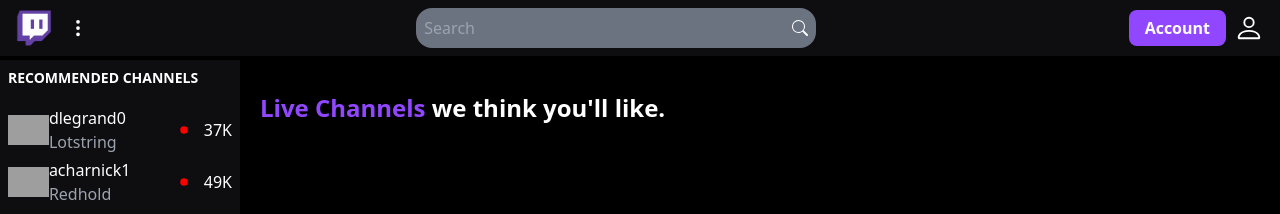
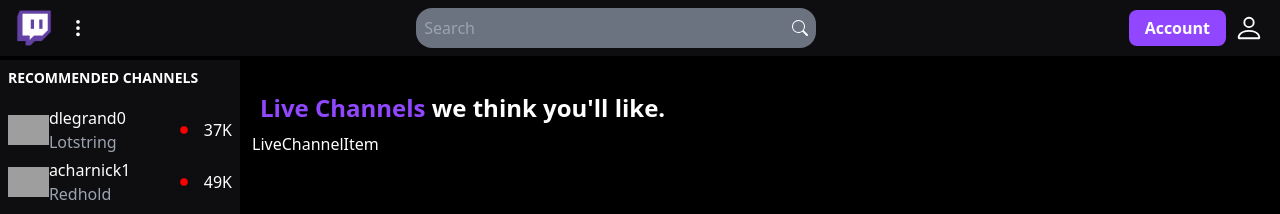
Before and after one commit to jcarroll1976/TwitchClone, a Next.js app: page / in a window 1280 px wide. Shown: the top 214 px of the page. Built offline with nearby package versions, Linux system fonts and the light colour scheme; no server answers; grey boxes are pictures that could not be loaded.

Commit message:
Started working on Main component

```diff
--- /dev/null
+++ b/components/LiveChannelItem.tsx
@@ -0,0 +1,7 @@
+import React from 'react'
+
+export default function LiveChannelItem() {
+  return (
+    <div>LiveChannelItem</div>
+  )
+}
--- a/components/LiveChannels.tsx
+++ b/components/LiveChannels.tsx
@@ -1,10 +1,25 @@
 import React from 'react'
+import LiveChannelItem from './LiveChannelItem'
+import Live1 from '../public/assets/live/live1.jpeg';
+import Live2 from '../public/assets/live/live2.jpeg';
+import Live3 from '../public/assets/live/live3.jpeg';
+import Live4 from '../public/assets/live/live4.jpeg';
+import Live5 from '../public/assets/live/live5.jpeg';
+import Live6 from '../public/assets/live/live6.jpeg';
+import Live7 from '../public/assets/live/live7.jpeg';
+import Live8 from '../public/assets/live/live8.jpeg';
+import Live9 from '../public/assets/live/live9.jpeg';
+import Live10 from '../public/assets/live/live10.jpeg';
+
 
 export default function LiveChannels() {
   return (
     <div id="live" className='p-2 md:p-8'>
         <h2 className='text-2xl font-bold px-2'><span className='text-[#9147ff]'>Live Channels</span> we think you'll like.</h2>
         {/*Container*/}
+        <div className='grid sm:grid-cols-2 md:grid-cols-3 2xl:grid-cols-4 3xl:grid-cols-5 gap-4 py-2'>
+            <LiveChannelItem img={Live1}/>
+        </div>
     </div>
   )
 }
--- a/next.config.js
+++ b/next.config.js
@@ -6,7 +6,7 @@
 module.exports = {
   images: {
     domains: [
-      "avatars.githubusercontent.com","lh3.googleusercontent.com","robohash.org"
+      "avatars.githubusercontent.com","lh3.googleusercontent.com","robohash.org","static-cdn.jtvnw.net"
     ]
   }
 }
```
Also changed, not shown: additional.d.ts (added, +9 -0 lines).
